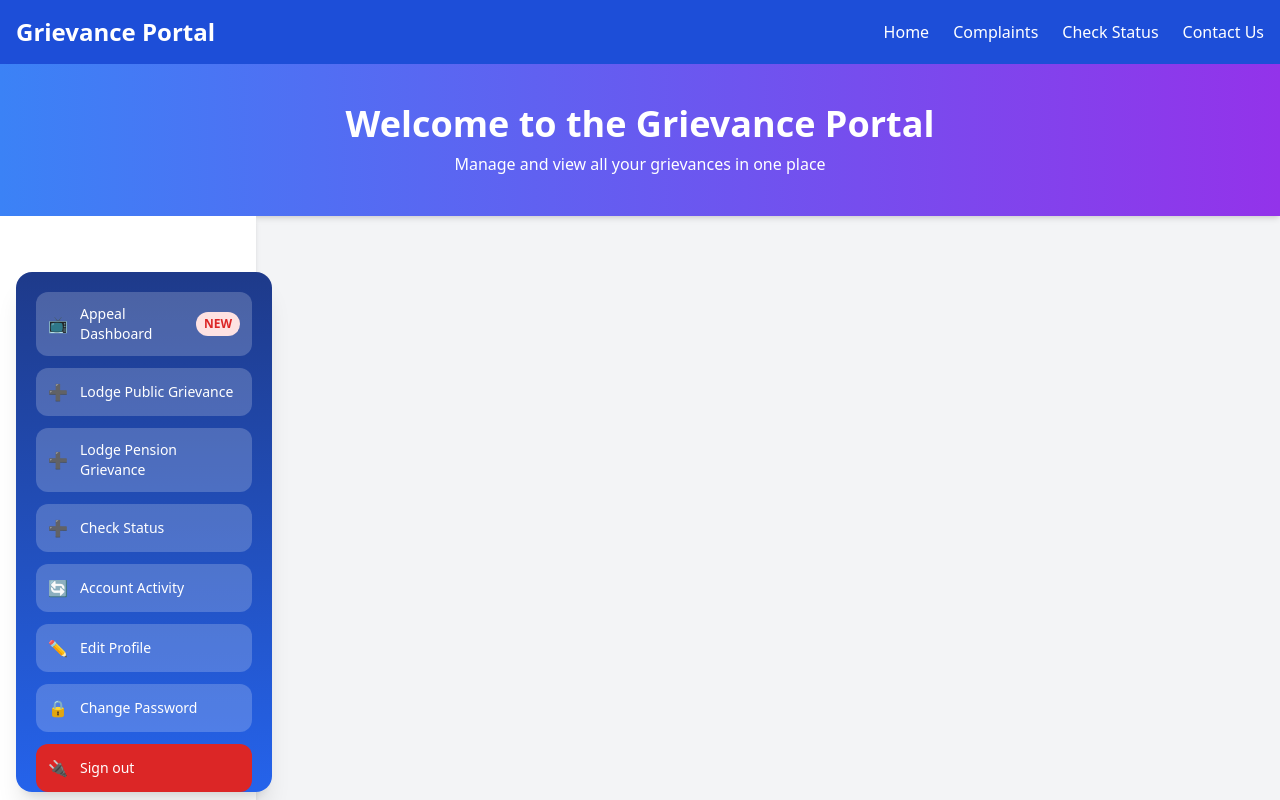
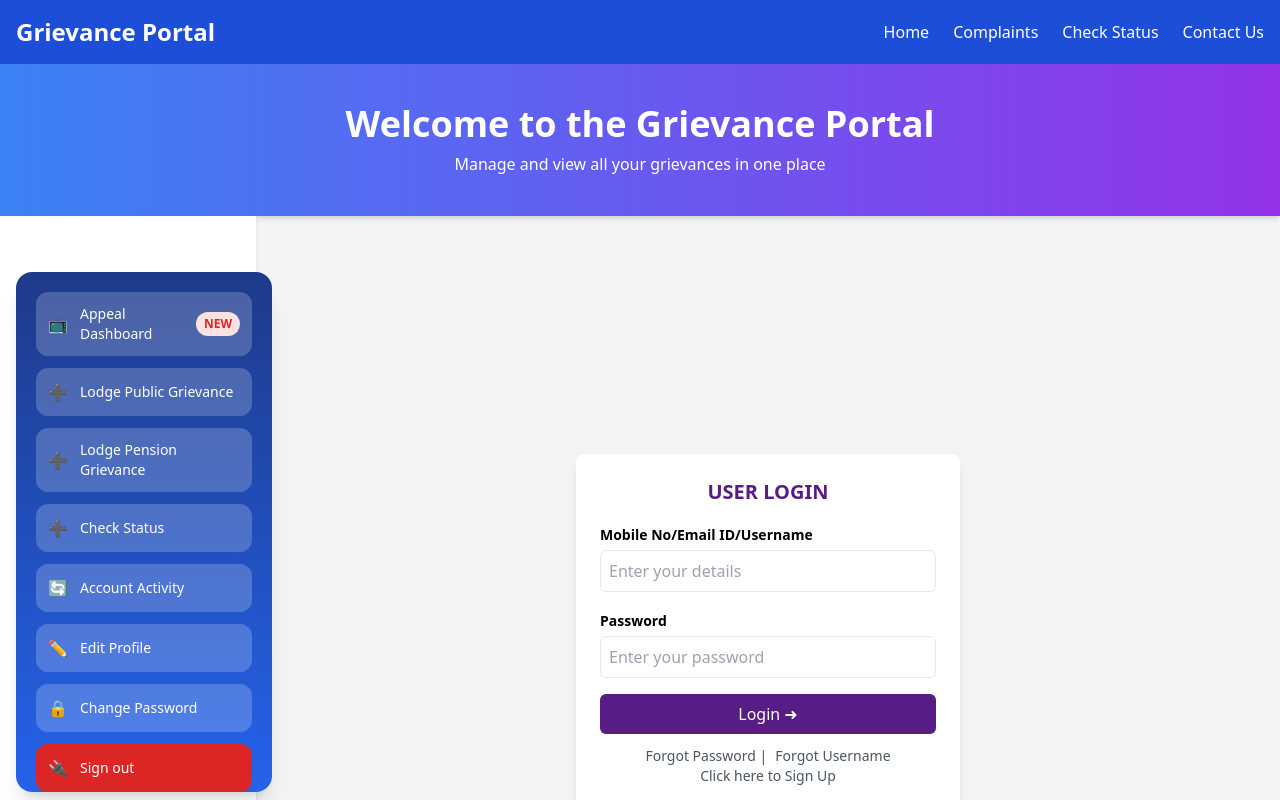
Before and after one commit to sarthaknayyar/aspire-hackathon, a React (Create React App) app in the folder frontend/: page /login in a window 1280 px wide. Shown: the top 800 px of the page. Built offline with nearby package versions, Linux system fonts and the light colour scheme.

Commit message:
log in page completed

```diff
--- a/frontend/src/App.js
+++ b/frontend/src/App.js
@@ -13,6 +13,7 @@ import NewGrievanceOrganisation from "./pages/NewGrievanceOrganisation";
 import ProfilePage from "./pages/ProfilePage"; // Import Profile Page
 import SignUp from "./pages/SignUp";
 import GrievanceForm from "./pages/GrievanceForm"; // Import Grievance Form Page
+import LoginForm from "./pages/login";
 
 function App() {
   const [isSidebarOpen, setIsSidebarOpen] = useState(false);
@@ -76,6 +77,7 @@ function App() {
             <Route path="/profile" element={<ProfilePage />} />
             <Route path="/SignUp" element={<SignUp/>} />
             <Route path="/grievance-form/:department" element={<GrievanceForm />} />
+            <Route path="/login" element={<LoginForm/>}/>
           </Routes>
         </main>
       </div>
--- /dev/null
+++ b/frontend/src/pages/login.jsx
@@ -0,0 +1,77 @@
+import { useState } from "react";
+
+export default function LoginForm() {
+  const [securityCode, setSecurityCode] = useState("");
+
+  return (
+    <div className="flex justify-center items-center min-h-screen bg-gray-100">
+      <div className="bg-white p-6 rounded-lg shadow-lg w-96">
+        <h2 className="text-xl font-bold text-purple-900 text-center">USER LOGIN</h2>
+
+        {/* Username/Email/Mobile Input */}
+        <div className="mt-4">
+          <label className="text-sm font-semibold">Mobile No/Email ID/Username</label>
+          <div className="flex items-center border rounded-md p-2 mt-1">
+            <input
+              type="text"
+              placeholder="Enter your details"
+              className="w-full outline-none"
+            />
+
+          </div>
+        </div>
+
+        {/* Password Input */}
+        <div className="mt-4">
+          <label className="text-sm font-semibold">Password</label>
+          <div className="flex items-center border rounded-md p-2 mt-1">
+            <input
+              type="password"
+              placeholder="Enter your password"
+              className="w-full outline-none"
+            />
+
+          </div>
+        </div>
+
+        {/* Security Code Input */}
+        {/* <div className="mt-4">
+          <label className="text-sm font-semibold">Security Code</label>
+          <div className="flex items-center border rounded-md p-2 mt-1">
+            <input
+              type="text"
+              placeholder="Enter security code"
+              className="w-full outline-none"
+              value={securityCode}
+              onChange={(e) => setSecurityCode(e.target.value)}
+            />*}
+          </div>
+          <div className="flex items-center mt-2">
+            <img
+              src="captcha.png"
+              alt="Captcha"
+              className="w-28 h-10 border rounded"
+            />
+            <button className="ml-2 p-2 border rounded-md bg-gray-200">🔄</button>
+          </div>
+        </div>
+
+        {/* Login Button */}
+        <button className="w-full bg-purple-900 text-white py-2 rounded-md mt-4 hover:bg-purple-700">
+          Login ➜
+        </button>
+
+        {/* Links */}
+        <div className="text-center mt-3 text-sm text-gray-600">
+          <a href="#" className="hover:text-purple-900">Forgot Password</a> |
+          <a href="#" className="hover:text-purple-900 ml-2">Forgot Username</a>
+          <br />
+          <a href="/signup" className="hover:text-purple-900">Click here to Sign Up</a>
+
+        </div>
+
+
+      </div>
+    </div>
+  );
+}
```
